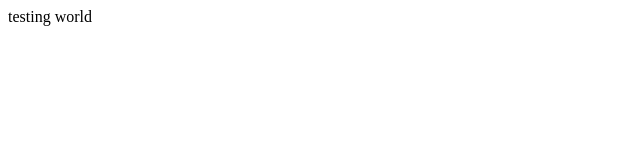
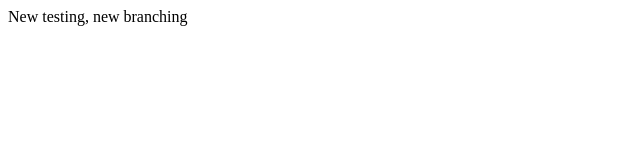
Before and after one commit to kakapapa252/lecture1, a plain HTML site: page index.html in a window 1280 px wide. Shown: the whole page, without its empty margins (0-640 px from the left). Drawn offline with Linux system fonts and the light colour scheme.

Commit message:
changed the body

```diff
--- a/index.html
+++ b/index.html
@@ -4,6 +4,6 @@
 		<title>Index</title>
 	</head>
 	<body>
-		testing world
+		New testing, new branching
 	</body>
 </html>
```
